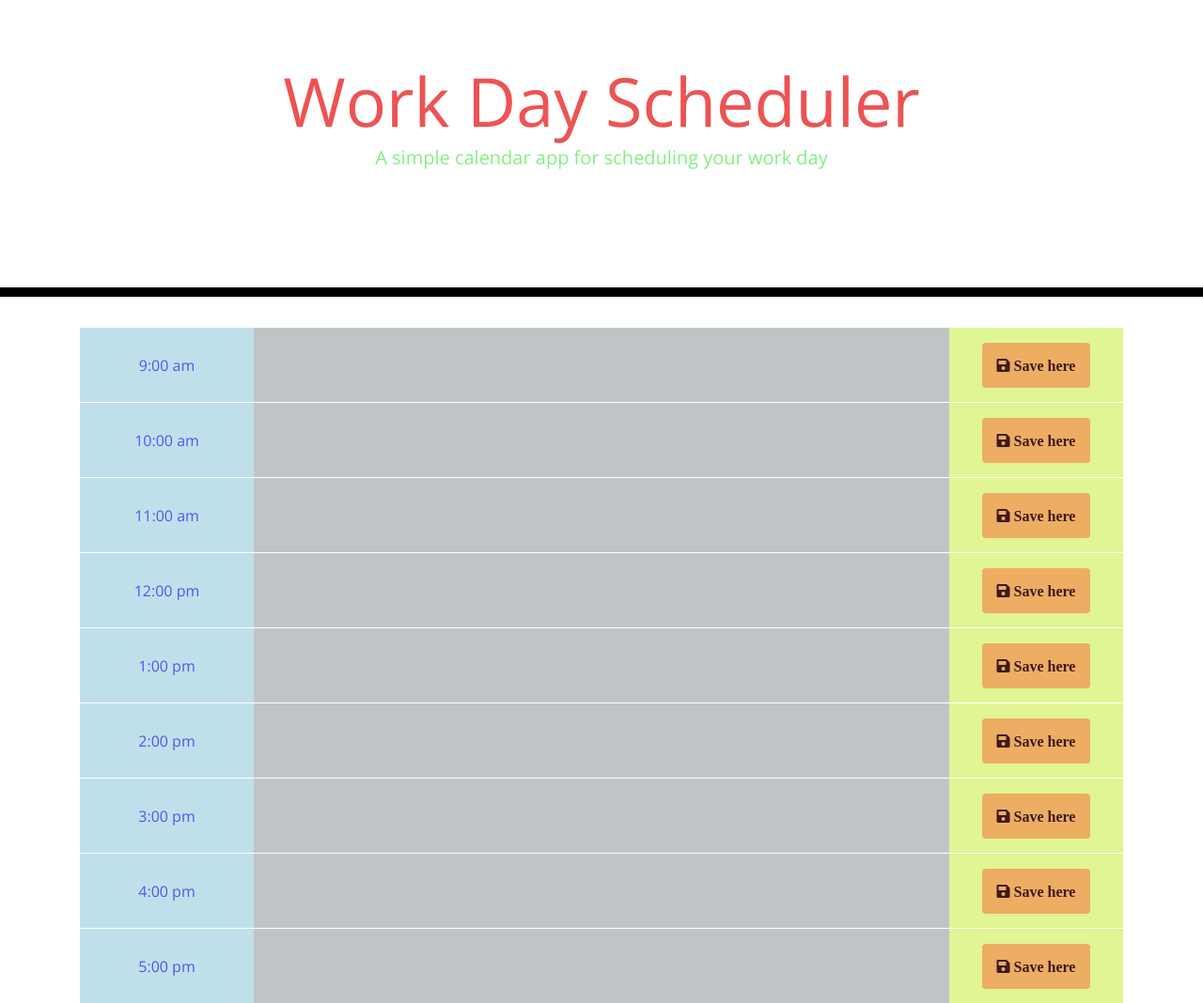
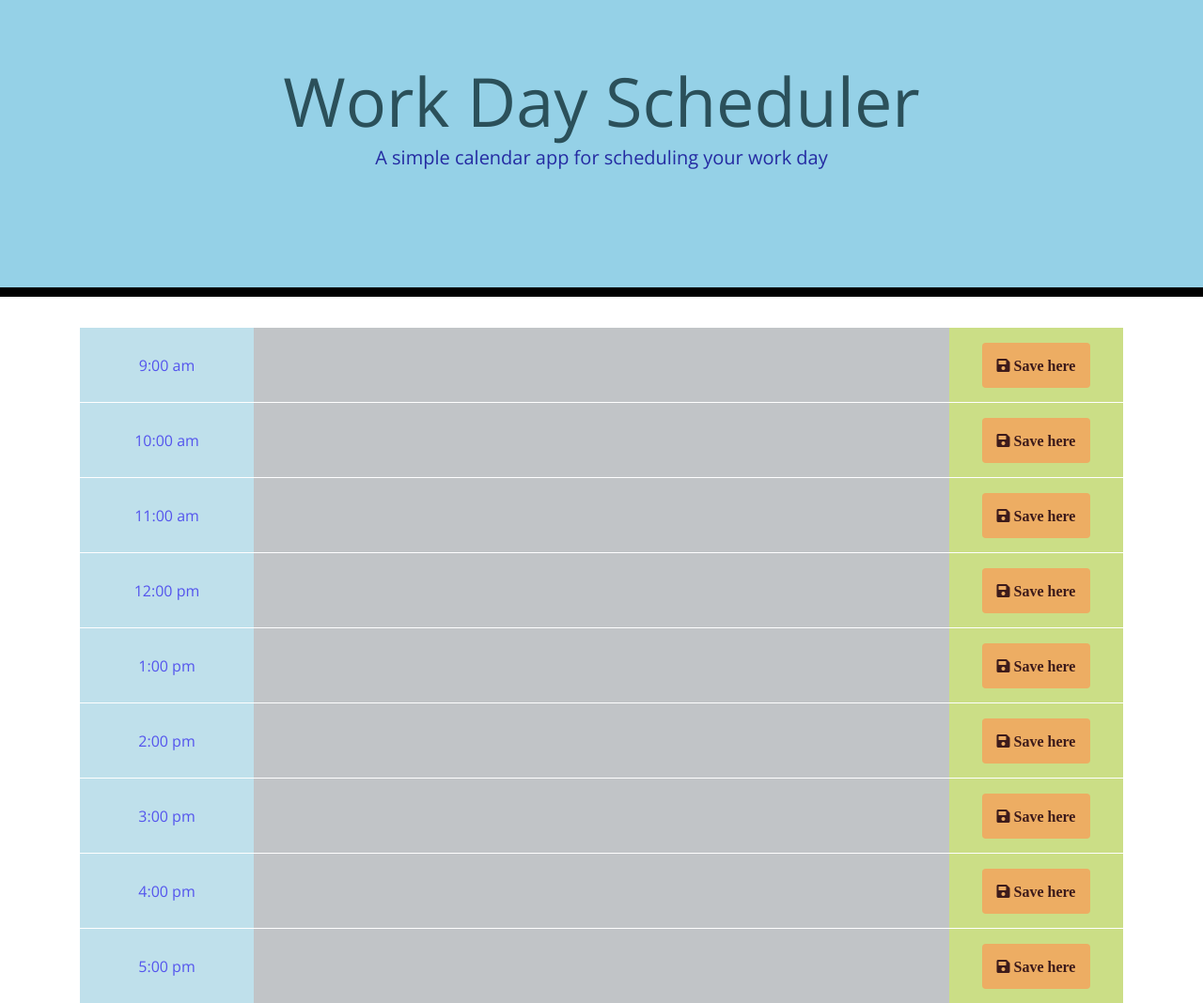
Before and after one commit to annabessant/Daily-Planner-App, a plain HTML site: page index.html in a window 1280 px wide. Shown: the whole page at 94% size. Drawn offline with nearby package versions, Linux system fonts and the light colour scheme.

Commit message:
add added colour of jumbotron and more styling

```diff
--- a/index.html
+++ b/index.html
@@ -25,8 +25,8 @@
 
   <body>
     <header class="jumbotron">
-      <h1 class="display-3" style="color:rgb(237, 83, 83);">Work Day Scheduler</h1>
-      <p class="lead" style="color: rgb(133, 238, 133);" background-color: rgb(180, 219, 244)>A simple calendar app for scheduling your work day</p>
+      <h1 class="display-3" style="color:rgb(43, 80, 90);">Work Day Scheduler</h1>
+      <p class="lead" style="color: rgb(36, 43, 162);">A simple calendar app for scheduling your work day</p>
       <p id="currentDay" class="lead"></p>
       <p id="date"></p>
       <br></br>
--- a/starter/style.css
+++ b/starter/style.css
@@ -3,6 +3,11 @@ body {
   font-size: 16px;
   line-height: 1;
 }
+
+.jumbotron {
+  background-color: #95d1e7 !important;
+}
+
 
 textarea {
   background: transparent;
@@ -116,7 +121,7 @@ textarea {
 
 /*Third 'Save' column*/
 .save-column {
-  background-color: rgb(224, 245, 148);
+  background-color: rgb(203, 222, 134);
   display: flex;
   justify-content: center;
   align-items: center;
@@ -134,3 +139,8 @@ textarea {
   font-size: 16px;
   cursor: pointer;
 }
+
+/* Darker background on mouse-over
+.btn:hover {
+  background-color: RoyalBlue;
+} */
```
